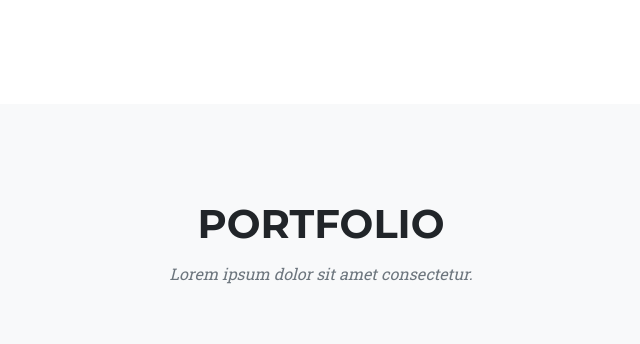
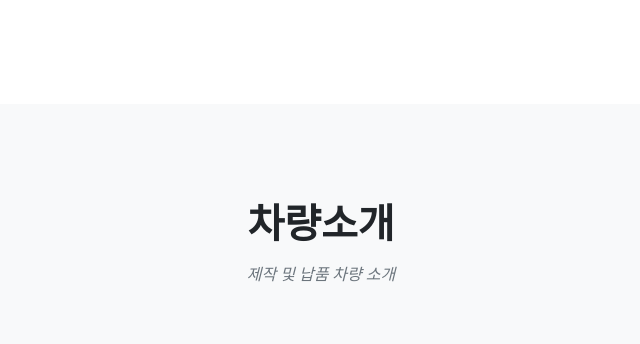
Before and after one commit to qudwn1114/web_gamdong, a Django app: page / in a window 1280 px wide. Shown: the part 3878-4222 px from the top of the page, without its empty margins (319-959 px from the left). Run offline with Django 4.2, Linux system fonts and the light colour scheme; tables that the repository leaves empty hold one stand-in row (values such as "Sample post"); some libraries are stand-ins or nearby versions.

Commit message:
fix: portfolio.html

```diff
--- a/templates/includes/sections/portfolio.html
+++ b/templates/includes/sections/portfolio.html
@@ -3,8 +3,8 @@
 <section class="page-section bg-light" id="portfolio">
     <div class="container">
         <div class="text-center">
-            <h2 class="section-heading text-uppercase">Portfolio</h2>
-            <h3 class="section-subheading text-muted">Lorem ipsum dolor sit amet consectetur.</h3>
+            <h2 class="section-heading text-uppercase">차량소개</h2>
+            <h3 class="section-subheading text-muted">제작 및 납품 차량 소개</h3>
         </div>
         <div class="row">
             {% if vehicle %}
@@ -15,7 +15,7 @@
                             <div class="portfolio-hover">
                                 <div class="portfolio-hover-content"><i class="fas fa-plus fa-3x"></i></div>
                             </div>
-                            <img class="img-fluid" src="{{i.path}}" alt="..." />
+                            <img class="img-fluid" src="{{i.path}}" alt="..." style="height:350px;"/>
                         </a>
                         <div class="portfolio-caption">
                             <div class="portfolio-caption-heading">{{i.title}}</div>
```
